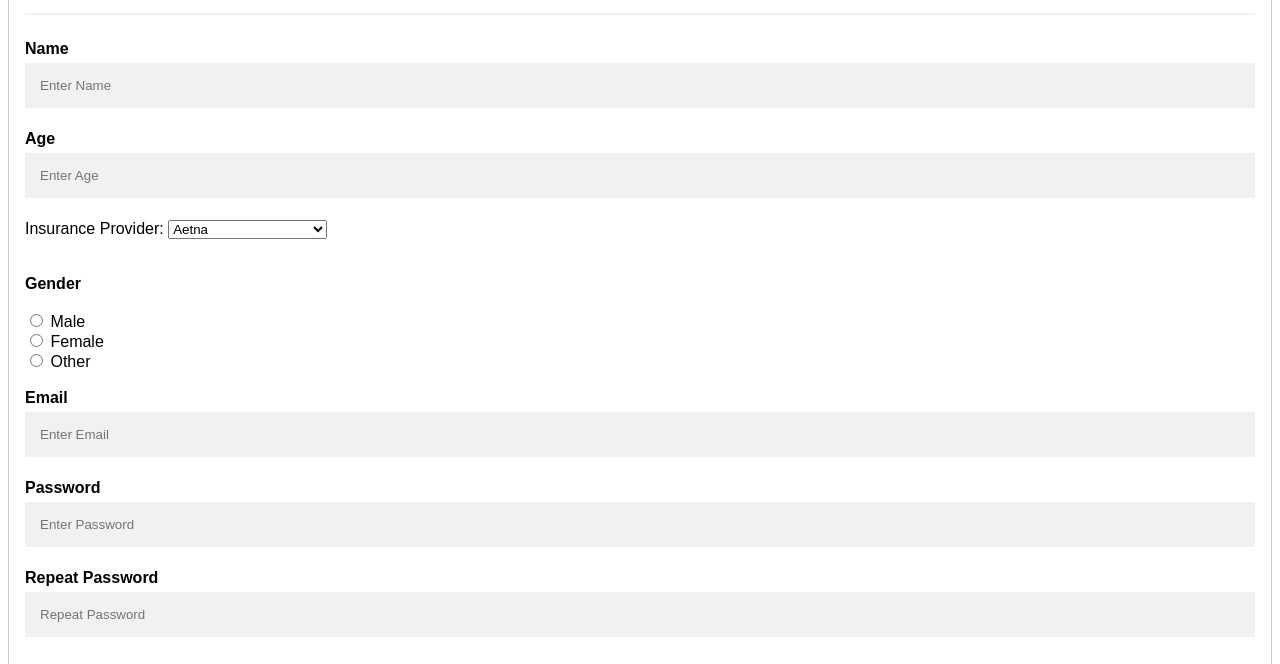
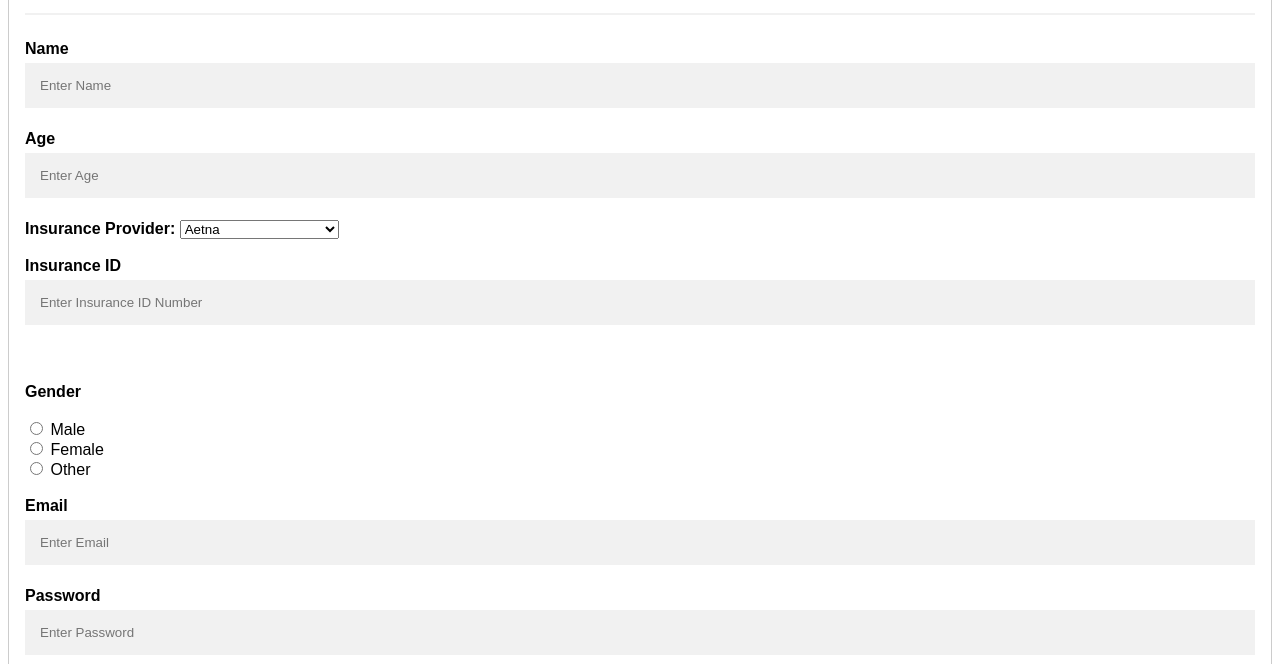
Before and after one commit to CS-330-Healthcare/healthcare, a plain HTML site: page signup.html in a window 1280 px wide. Shown: the part 126-790 px from the top of the page. Drawn offline with Linux system fonts and the light colour scheme.

Commit message:
Update signup.html

```diff
--- a/signup.html
+++ b/signup.html
@@ -137,7 +137,7 @@ button:hover {
   </div>
 </div>
 -->
-<label for="health_insurance">Insurance Provider:</label>
+<label for="health_insurance"><b>Insurance Provider:</b></label>
 
 <select id="health_insurance">
   <option value="Aetna">Aetna</option>
@@ -146,6 +146,10 @@ button:hover {
   <option value="United Healthcare">United Healthcare</option>
   <option value="Other">Other</option>
 </select>
+
+<br><br>
+<label for="insurance_id"><b>Insurance ID</b></label>
+<input type="text" placeholder="Enter Insurance ID Number" name="insurance_id" required>
 
 <br><br><br>
     <b> Gender</b><br><br> <input type="radio" id="male" name="gender" value="male">
```
